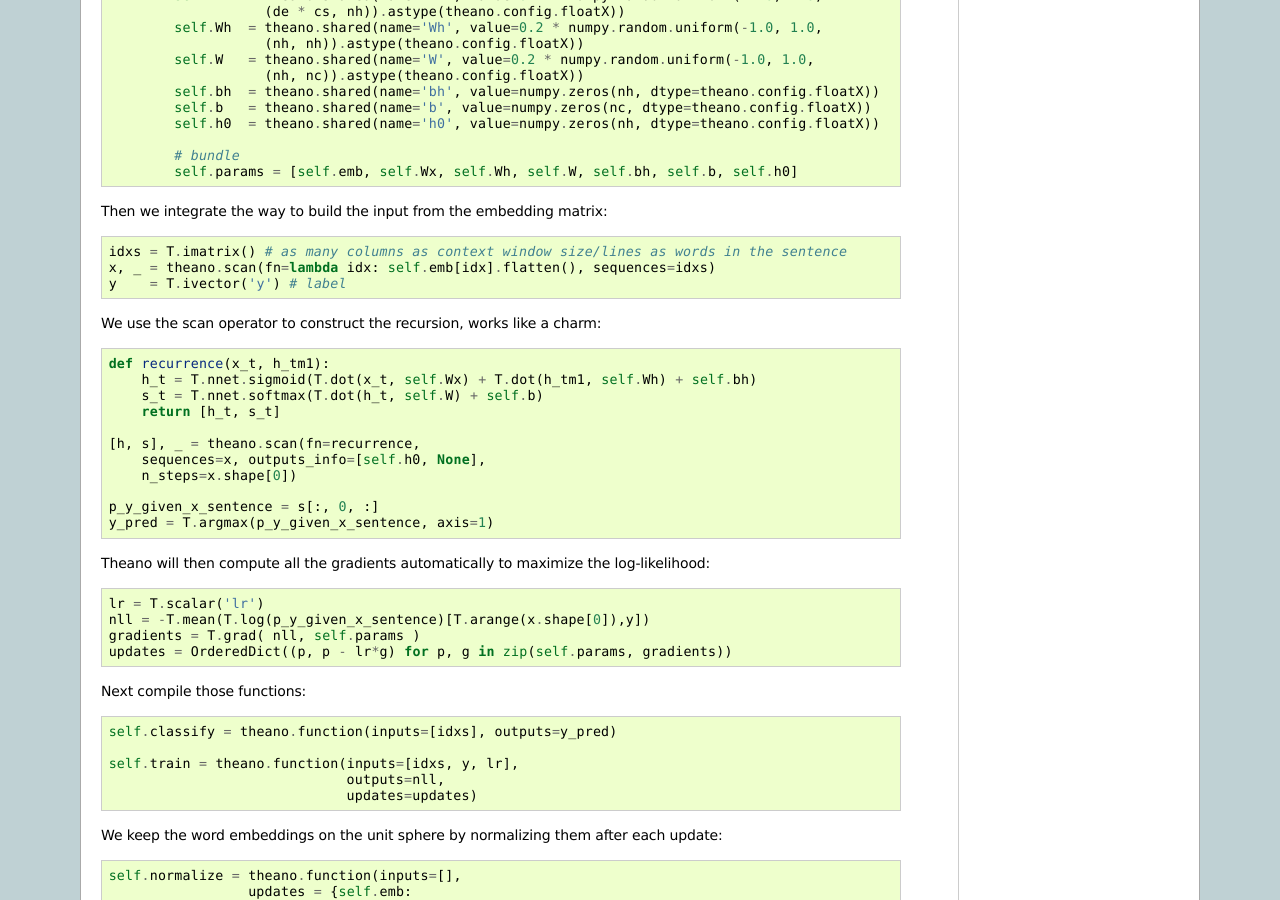
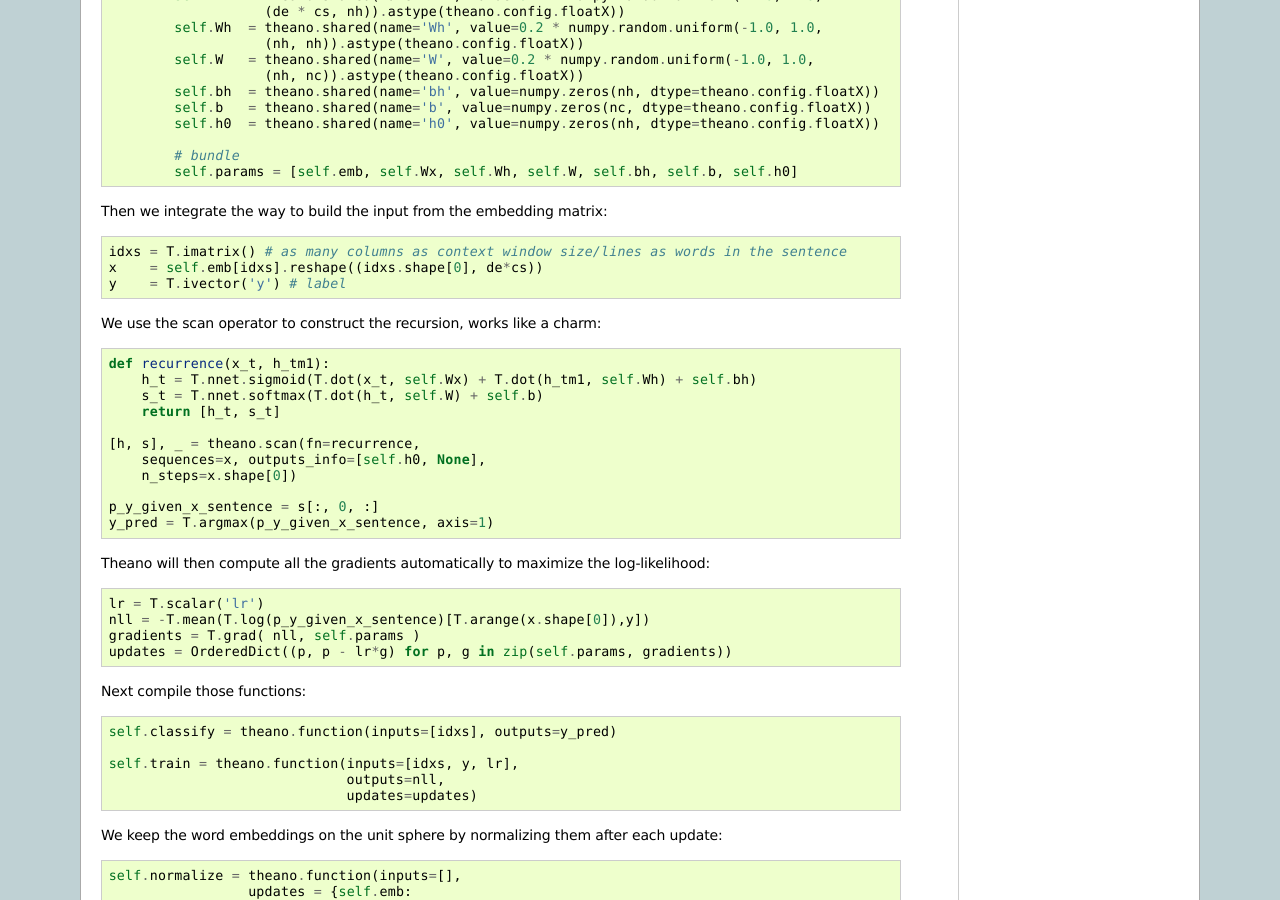
Before and after one commit to lisa-lab/DeepLearningTutorials, a Sphinx documentation site: the page built from doc/rnnslu.txt, in a window 1280 px wide and 900 px high, scrolled down 4152 px. Built offline with Sphinx 7.4.7, drawn with Linux system fonts in a browser that asks for light colours; formulas are drawn with MathJax 3; pages that are not in the unit, such as notebooks, are missing from menus.

Commit message:
idxs fix rather than scan

```diff
--- a/doc/rnnslu.txt
+++ b/doc/rnnslu.txt
@@ -268,7 +268,7 @@ It gives the following code::
 Then we integrate the way to build the input from the embedding matrix::
 
             idxs = T.imatrix() # as many columns as context window size/lines as words in the sentence
-            x, _ = theano.scan(fn=lambda idx: self.emb[idx].flatten(), sequences=idxs)
+            x    = self.emb[idxs].reshape((idxs.shape[0], de*cs))
             y    = T.ivector('y') # label
 
 We use the scan operator to construct the recursion, works like a charm::
```
